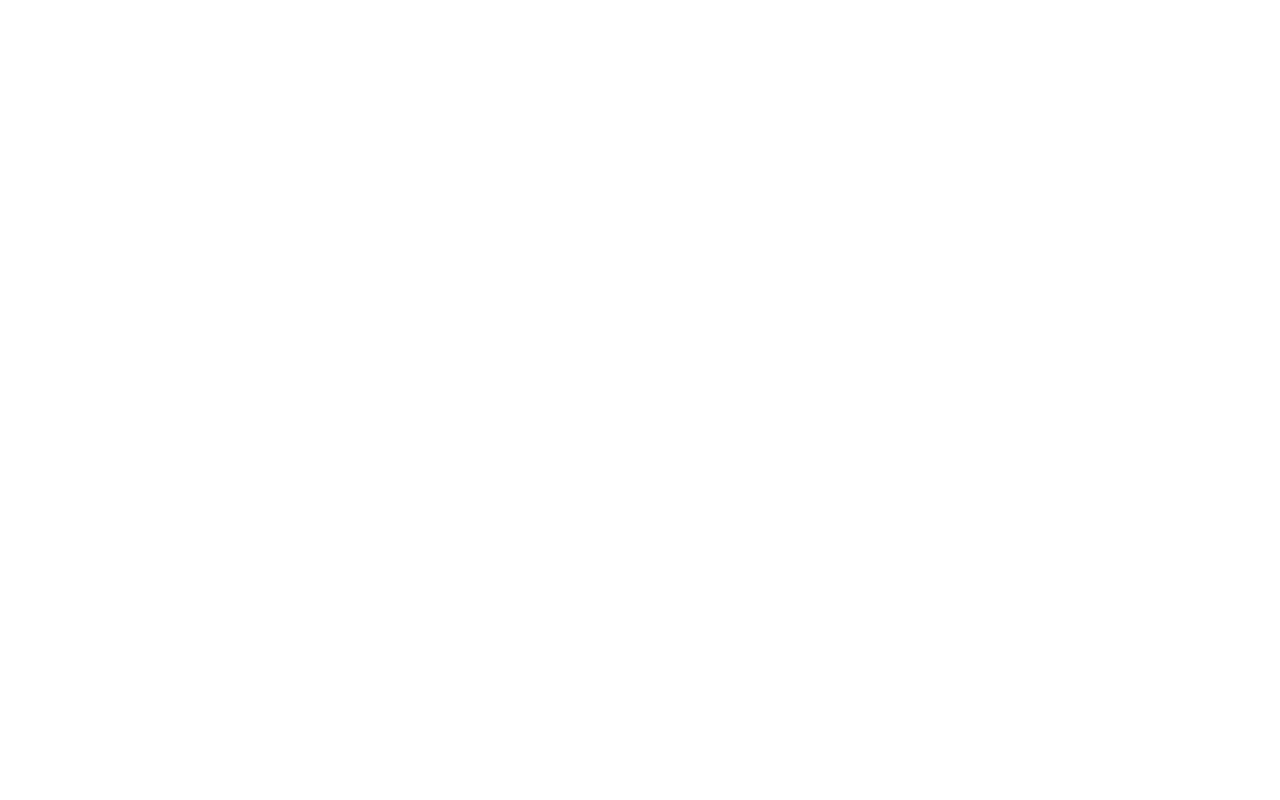
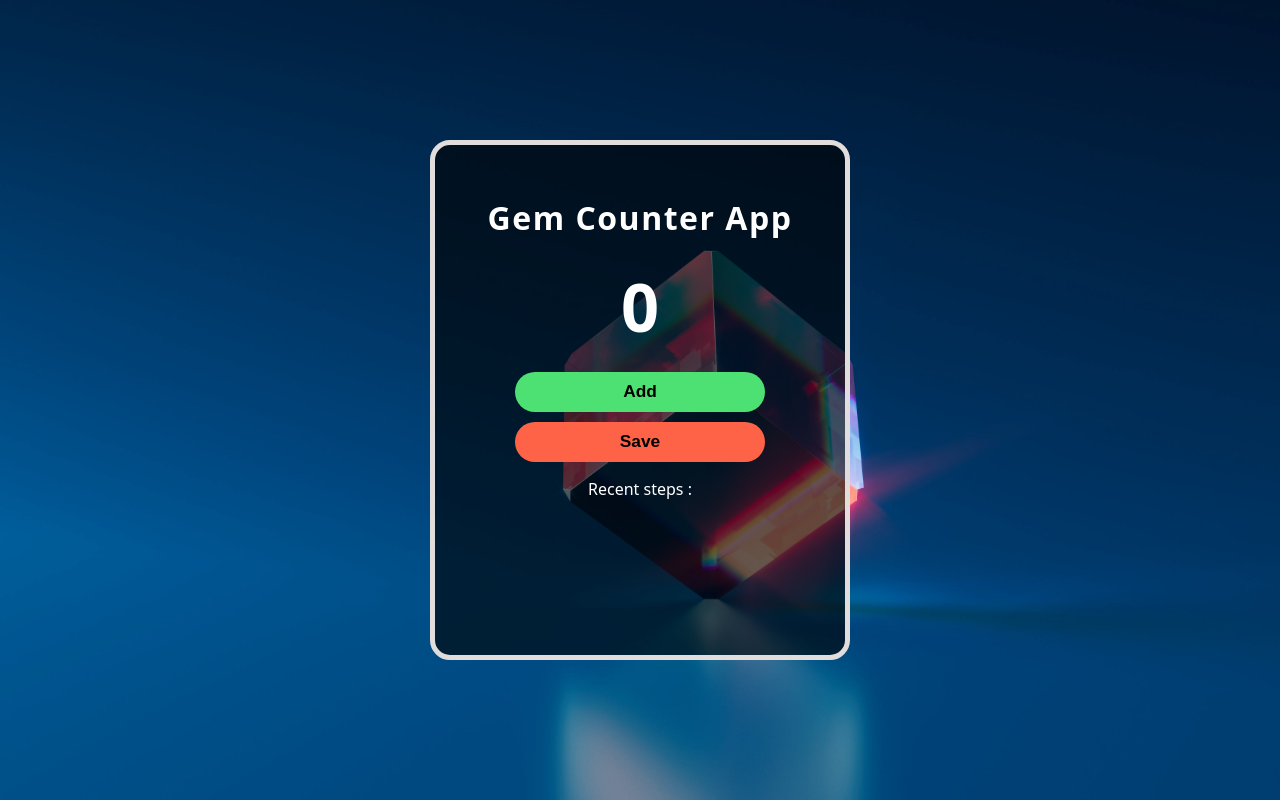
Before and after one commit to eNyanforh/walkercount, a plain HTML site: page index.html in a window 1280 px wide. Drawn offline with Linux system fonts and the light colour scheme.

Commit message:
Almost Done

```diff
--- a/index.html
+++ b/index.html
@@ -1,11 +1,19 @@
 <!DOCTYPE html>
 <html lang="en">
 <head>
+    <link rel="stylesheet" href="style.css"/>
     <meta charset="UTF-8">
     <meta name="viewport" content="width=device-width, initial-scale=1.0">
-    <title>WalkerCount</title>
+    <title>GemCounter</title>
 </head>
 <body>
-
+    <div class="wrapper">
+        <h1>Gem Counter App</h1>
+        <h2 id="count-el">0</h2>
+        <button id="add-btn" onclick="increament()">Add</button>
+        <button id="save-btn" onclick="saved()">Save</button>
+        <p id="recent-saved">Recent steps : </p>
+    </div>
+    <script src="main.js"></script>
 </body>
 </html>
--- /dev/null
+++ b/main.js
@@ -0,0 +1,14 @@
+countEl = document.getElementById("count-el");
+rSaved= document.getElementById("recent-saved");
+count=0
+
+function increament() {
+    count = count+1;
+    countEl.innerText=count
+}
+
+function saved(){
+    rSaved.innerText = rSaved.innerText + " " + count + " - ";
+    count = 0;
+    countEl.innerText=0;
+}
--- /dev/null
+++ b/style.css
@@ -0,0 +1,55 @@
+*{
+    box-sizing: border-box;
+}
+body{
+    background:url(img/pixels.jpg);
+    background-size: cover;
+    color:white;
+    font-family: system-ui, -apple-system, BlinkMacSystemFont, 'Segoe UI', Roboto, Oxygen, Ubuntu, Cantarell, 'Open Sans', 'Helvetica Neue', sans-serif;
+    display:flex;
+    justify-content: center;
+    align-items: center;
+    height: 100vh;
+    margin:0;
+    padding:0;
+}
+
+.wrapper{
+    background-color:rgba(0, 0, 0, 0.6);
+    border: 5px solid rgb(226, 221, 221);
+    width: 420px;
+    height:520px;
+    padding:30px;
+    text-align: center;
+    border-radius:20px;
+}
+
+button{
+    display:block;
+    height:40px;
+    margin:auto;
+    width:250px;
+    font-size:13pt;
+    font-weight: bold;
+    margin-bottom: 10px;
+    border-radius:40px;
+    border:none;
+}
+
+#add-btn{
+    margin-top:20px;
+     background-color:rgb(77, 224, 114)
+}
+
+#save-btn{
+    background-color: tomato;
+}
+
+h1{
+    letter-spacing: 1.5px;
+}
+
+h2{
+    font-size:50pt;
+    margin:0;
+}
```
Also changed, not shown: img/pixels.jpg (added).
